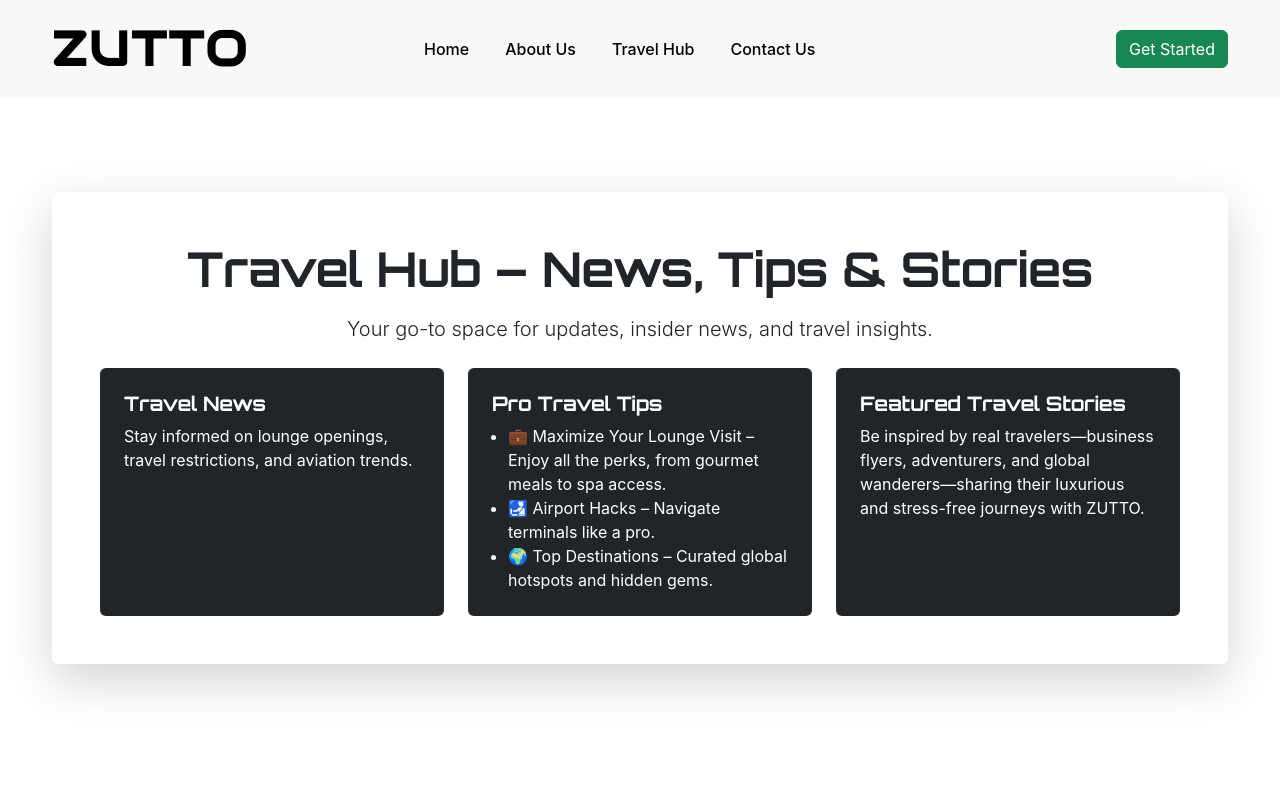
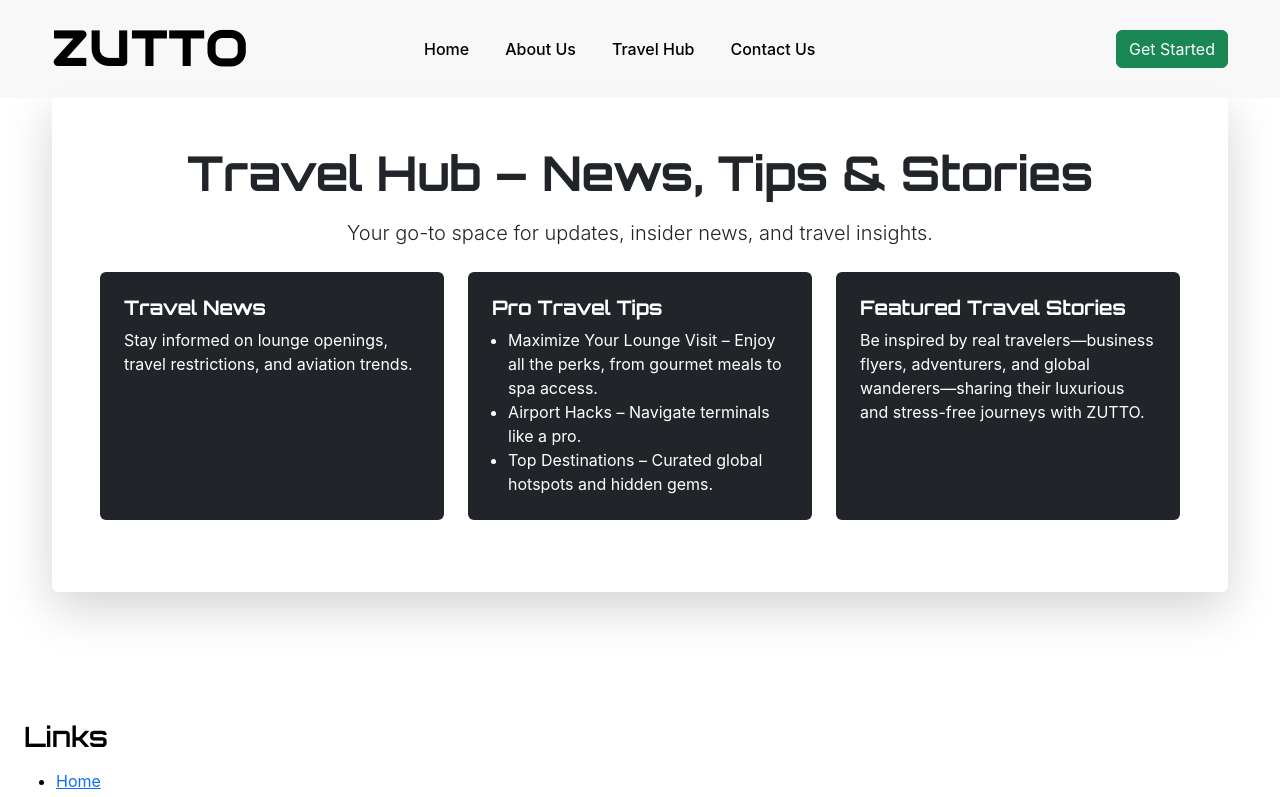
Before and after one commit to pixelperfectsolutions/zuttoweb-mui-dark, a React (Vite) app: page /travel-hub in a window 1280 px wide. Shown: the top 797 px of the page. Built offline with nearby package versions, Linux system fonts and the light colour scheme.

Commit message:
apple ui2

```diff
--- a/src/pages/About.tsx
+++ b/src/pages/About.tsx
@@ -12,7 +12,7 @@ import { Container, Row, Col, Card } from 'react-bootstrap';
  */
 const About: React.FC = () => (
   <>
-    <Container className="pt-5 pb-5 px-3" style={{ paddingTop: '9rem', paddingBottom: '5rem', maxWidth: '1200px' }}>
+    <Container className="pt-24 pb-5 px-3" style={{ paddingTop: '6rem', paddingBottom: '5rem', maxWidth: '1200px' }}>
       {/* The Story Behind ZUTTO */}
       <Card className="mb-5 p-4 shadow-lg border-0" style={{ marginTop: '10rem' }}>
         <Card.Body>
@@ -37,6 +37,16 @@ const About: React.FC = () => (
           <div>
             Every journey tells a story—and for ZUTTO, it began with one that hit close to home...
           </div>
+        </Card.Body>
+      </Card>
+
+      {/* Carrying Forward His Legacy Section */}
+      <Card className="mb-5 p-4 shadow-lg border-0 bg-[#f5efe6] text-[#181511]">
+        <Card.Body className="flex flex-col items-center justify-center text-center">
+          <img src="/profile.png" alt="Kannan Natesan" className="mb-4 rounded-lg shadow-md" style={{ width: '220px', height: 'auto', objectFit: 'cover' }} />
+          <h2 className="fw-bold h4 mb-2">Carrying Forward His Legacy</h2>
+          <h3 className="fw-bold h5 mb-1">Kannan Natesan</h3>
+          <div className="text-lg">1973 - 2025</div>
         </Card.Body>
       </Card>
 
@@ -181,13 +191,13 @@ const About: React.FC = () => (
         <Row className="g-4 justify-content-center">
           {[1, 2, 3].map((n) => (
             <Col key={n} md={4} className="d-flex justify-content-center">
-              <div style={{ boxShadow: '0 4px 24px rgba(0,0,0,0.5)', borderRadius: 16, overflow: 'hidden', background: '#000', padding: 16 }}>
+              {/* <div style={{ boxShadow: '0 4px 24px rgba(0,0,0,0.5)', borderRadius: 16, overflow: 'hidden', background: '#000', padding: 16 }}>
                 <img
                   src={n === 1 ? "/login_page.png" : n === 2 ? "/my_cards.png" : "/profile.png"}
                   alt={n === 1 ? "Login Page Screenshot" : n === 2 ? "My Cards Screenshot" : "Profile Screenshot"}
                   style={{ width: '100%', height: 360, objectFit: 'cover', borderRadius: 12 }}
                 />
-              </div>
+              </div> */}
             </Col>
           ))}
         </Row>
--- a/src/pages/Contact.tsx
+++ b/src/pages/Contact.tsx
@@ -1,23 +1,23 @@
 import React from 'react';
 
 const Contact: React.FC = () => (
-  <div className="flex flex-1 justify-center items-center bg-[#f5efe6] py-10 px-2" style={{ paddingTop: '9rem', paddingBottom: '5rem' }}>
+  <div className="flex flex-1 justify-center items-center bg-[#f5efe6] py-10 px-2 pt-24" style={{ paddingTop: '6rem' }}>
     <div className="w-full max-w-lg bg-[#ddc8aa] rounded-2xl shadow-xl p-8 md:p-12 border border-[#e5d6be] flex flex-col items-center text-center">
       <h1 className="font-bold text-3xl md:text-4xl mb-4 text-[#181511] font-['Montserrat','Roboto','Arial',sans-serif]">Contact Us</h1>
       <p className="text-lg mb-8 text-[#3a2e1a] font-roboto">Let’s connect. Whether you have a query, feedback, or partnership interest, we’d love to hear from you.</p>
       <div className="flex flex-col gap-5 w-full">
-        <div className="flex items-center justify-center gap-3 text-lg">
-          <span role="img" aria-label="email">📧</span>
+        <div className="flex flex-col sm:flex-row items-center justify-center gap-3 text-lg">
+          <span role="img" aria-label="email"></span>
           <span className="font-semibold text-[#181511]">Email:</span>
           <a href="mailto:support@zutto.in" className="text-[#1a237e] hover:underline font-medium">support@zutto.in</a>
         </div>
-        <div className="flex items-center justify-center gap-3 text-lg">
-          <span role="img" aria-label="location">📍</span>
+        <div className="flex flex-col sm:flex-row items-center justify-center gap-3 text-lg">
+          <span role="img" aria-label="location"></span>
           <span className="font-semibold text-[#181511]">Location:</span>
           <span className="text-[#3a2e1a]">Coimbatore, India</span>
         </div>
-        <div className="flex items-center justify-center gap-3 text-lg">
-          <span role="img" aria-label="follow">📱</span>
+        <div className="flex flex-col sm:flex-row items-center justify-center gap-3 text-lg">
+          <span role="img" aria-label="follow"></span>
           <span className="font-semibold text-[#181511]">Follow Us:</span>
           <a href="#" className="text-[#1a237e] hover:underline font-medium">Instagram</a>
           <a href="#" className="text-[#1a237e] hover:underline font-medium">LinkedIn</a>
--- a/src/pages/Home.tsx
+++ b/src/pages/Home.tsx
@@ -22,8 +22,8 @@ const offers = [
 
 const Home: React.FC = () => {
   const ScreenshotSection: React.FC = () => (
-    <section style={{ padding: '80px 0', background: 'var(--apple-bg)' }}>
-      <Container style={{ maxWidth: '1100px' }}>
+    <section style={{ padding: '0px 0', background: 'var(--apple-bg)' }} className="pt-24">
+        {/* <Container style={{ maxWidth: '1100px' }}>
           <h2 className="section-heading text-center mb-5">Our App</h2>
           <Row className="justify-content-center">
             {[ '/login_page.png', '/my_cards.png', '/profile.png' ].map((src, index) => (
@@ -34,13 +34,13 @@ const Home: React.FC = () => {
               </Col>
             ))}
           </Row>
-      </Container>
+        </Container> */}
     </section>
   );
   return (
     <>
       {/* Hero */}
-      <section style={{ minHeight: '700px', background: 'var(--apple-bg)' }} className="position-relative overflow-hidden d-flex align-items-center justify-content-center">
+      <section style={{ minHeight: '700px', background: 'var(--apple-bg)', paddingTop: '6rem' }} className="position-relative overflow-hidden d-flex align-items-center justify-content-center pt-24">
         <Container className="position-relative text-center">
           <h1 className="section-heading mb-2">ZUTTO</h1>
           <h2 className="h5 mb-4" style={{ color: 'var(--apple-text)', opacity: 0.8 }}>Maximize Your Lounge Access – Instantly</h2>
--- a/src/pages/TravelHub.tsx
+++ b/src/pages/TravelHub.tsx
@@ -2,8 +2,8 @@ import React from 'react';
 import { Container, Row, Col, Card } from 'react-bootstrap';
 
 const TravelHub: React.FC = () => (
-  <Container className="py-5" style={{ maxWidth: '1200px' }}>
-    <Row className="justify-content-center" style={{ paddingTop: '9rem', paddingBottom: '5rem' }}>
+  <Container className="pt-24" style={{ maxWidth: '1200px', paddingTop: '6rem' }}>
+    <Row className="justify-content-center" style={{ paddingTop: '0', paddingBottom: '5rem' }}>
       <Col lg={12}>
         <Card className="shadow-lg border-0 mb-5 p-4 bg-[#ddc8aa] text-dark">
           <Card.Body className="p-4">
@@ -12,7 +12,7 @@ const TravelHub: React.FC = () => (
               Your go-to space for updates, insider news, and travel insights.
             </p>
             <Row className="g-4">
-              <Col md={4}>
+              <Col md={4} sm={12} className="mb-4 md:mb-0">
                 <Card className="h-100 bg-dark text-white border-0">
                   <Card.Body className="p-4">
                     <h2 className="h5 fw-bold mb-2">Travel News</h2>
@@ -22,19 +22,19 @@ const TravelHub: React.FC = () => (
                   </Card.Body>
                 </Card>
               </Col>
-              <Col md={4}>
+              <Col md={4} sm={12} className="mb-4 md:mb-0">
                 <Card className="h-100 bg-dark text-white border-0">
                   <Card.Body className="p-4">
                     <h2 className="h5 fw-bold mb-2">Pro Travel Tips</h2>
                     <ul className="mb-0 ps-3">
-                      <li>💼 Maximize Your Lounge Visit – Enjoy all the perks, from gourmet meals to spa access.</li>
-                      <li>🛃 Airport Hacks – Navigate terminals like a pro.</li>
-                      <li>🌍 Top Destinations – Curated global hotspots and hidden gems.</li>
+                      <li>Maximize Your Lounge Visit – Enjoy all the perks, from gourmet meals to spa access.</li>
+                      <li>Airport Hacks – Navigate terminals like a pro.</li>
+                      <li>Top Destinations – Curated global hotspots and hidden gems.</li>
                     </ul>
                   </Card.Body>
                 </Card>
               </Col>
-              <Col md={4}>
+              <Col md={4} sm={12} className="mb-4 md:mb-0">
                 <Card className="h-100 bg-dark text-white border-0">
                   <Card.Body className="p-4">
                     <h2 className="h5 fw-bold mb-2">Featured Travel Stories</h2>
```
Also changed, not shown: public/profile.png, public/profile1.png (added). Lines whose indentation alone changed are shown as unchanged.
